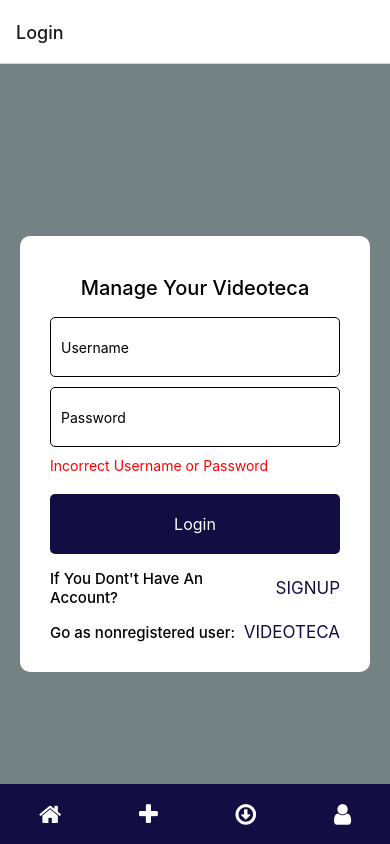
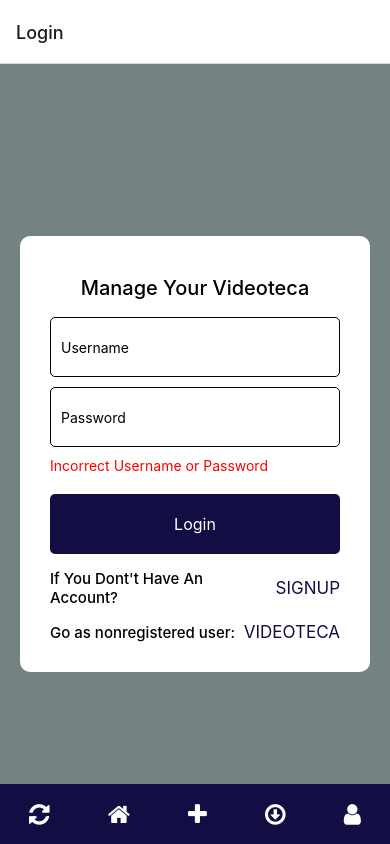
Before and after one commit to damko81/videotekaReactNative, a React Native app: screen / in a window 390 px wide. Built offline with nearby package versions, Linux system fonts and the light colour scheme.

Commit message:
Refresh button

```diff
--- a/src/components/BottomBar/BottomBar.jsx
+++ b/src/components/BottomBar/BottomBar.jsx
@@ -1,4 +1,4 @@
-import React, {useEffect,useState} from 'react';
+import React, {useState} from 'react';
 import {View, TouchableOpacity, StyleSheet} from 'react-native';
 import Icon from 'react-native-vector-icons/FontAwesome';
 import { CreateMovieForm } from '../CreateMovieForm';
@@ -14,12 +14,20 @@ const BottomBar = () => {
     navigation.navigate(screenName);
   };
 
+  const setRefresh = () => {
+    navigation.navigate('Login');
+    navigation.navigate('Home');
+  };
+
   const closeOpenCreateMovie=()=>setOpenCreateMovie(false);
   const closeOpenLoadMovies=()=>setOpenLoadMovies(false);
 
   return (
     <View>
       <View style={styles.container}>
+        <TouchableOpacity onPress={() => setRefresh()}>
+          <Icon name="refresh" size={24} color="#fff" />
+        </TouchableOpacity>
         <TouchableOpacity onPress={() => navigateToScreen('Home')}>
           <Icon name="home" size={24} color="#fff" />
         </TouchableOpacity>
```
